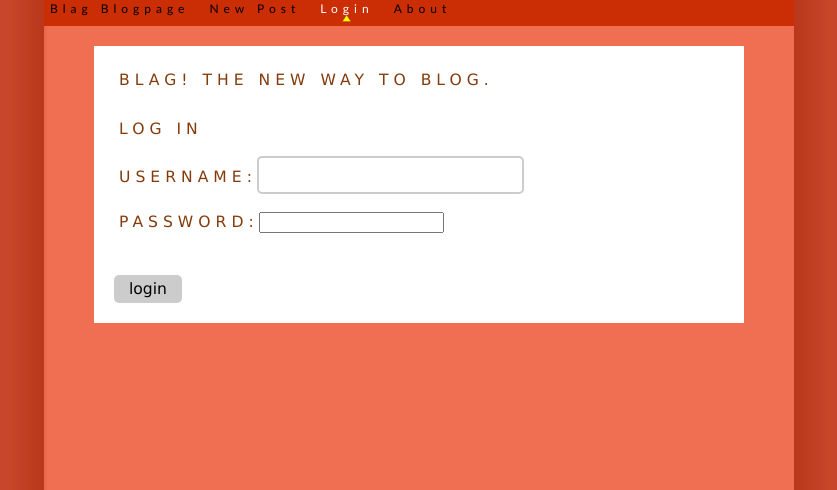
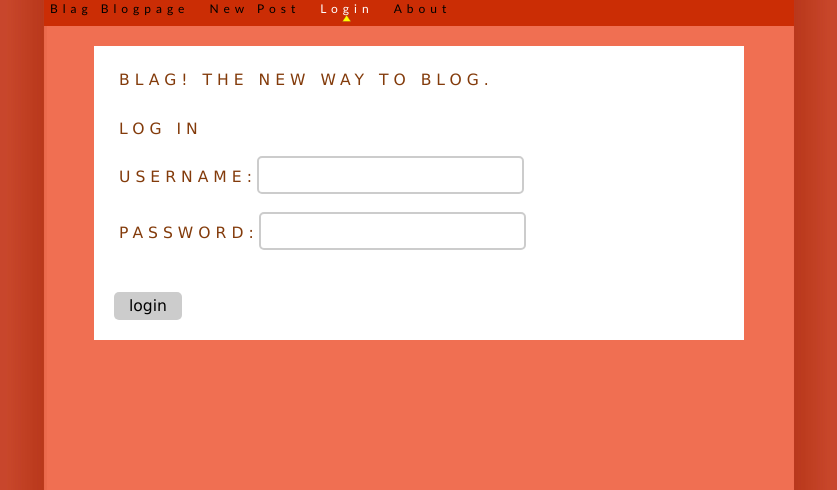
Before and after one commit to markkharakh/blag, a Flask app: page /login in a window 1280 px wide. Shown: the part 158-648 px from the top of the page, without its empty margins (221-1058 px from the left). Run offline with Flask 2, Linux system fonts and the light colour scheme; data comes from the database, SQL or seed files in the repository.

Commit message:
pics filename

```diff
--- a/static/style.css
+++ b/static/style.css
@@ -97,6 +97,13 @@ font : 130% verdana, "Trebuchet MS", arial, tahoma, sans-serif;
 }
 input[type=text]:focus {border-color:#333; }
 
+input[type=password] {padding:5px; border:2px solid #ccc;
+-webkit-border-radius: 5px;
+border-radius: 5px;
+font : 130% verdana, "Trebuchet MS", arial, tahoma, sans-serif;
+}
+input[type=password]:focus {border-color:#333; }
+
 input[type=submit] {padding:5px 15px; background:#ccc; border:0 none;
 cursor:pointer;
 -webkit-border-radius: 5px;
```
Also changed, not shown: templates/style.css (+7 -0 lines), data.db.
